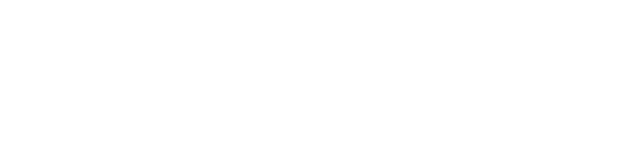
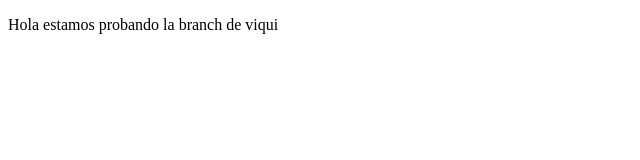
Before and after one commit to fviccia/pruebaRamas, a plain HTML site: page index.html in a window 1280 px wide. Shown: the whole page, without its empty margins (0-640 px from the left). Drawn offline with Linux system fonts and the light colour scheme.

Commit message:
Este es el primer cambio en la branch de viqui

```diff
--- a/index.html
+++ b/index.html
@@ -7,6 +7,6 @@
   <title>Document</title>
 </head>
 <body>
-
+  <div><p>Hola estamos probando la branch de viqui</p></div>
 </body>
 </html>
```
